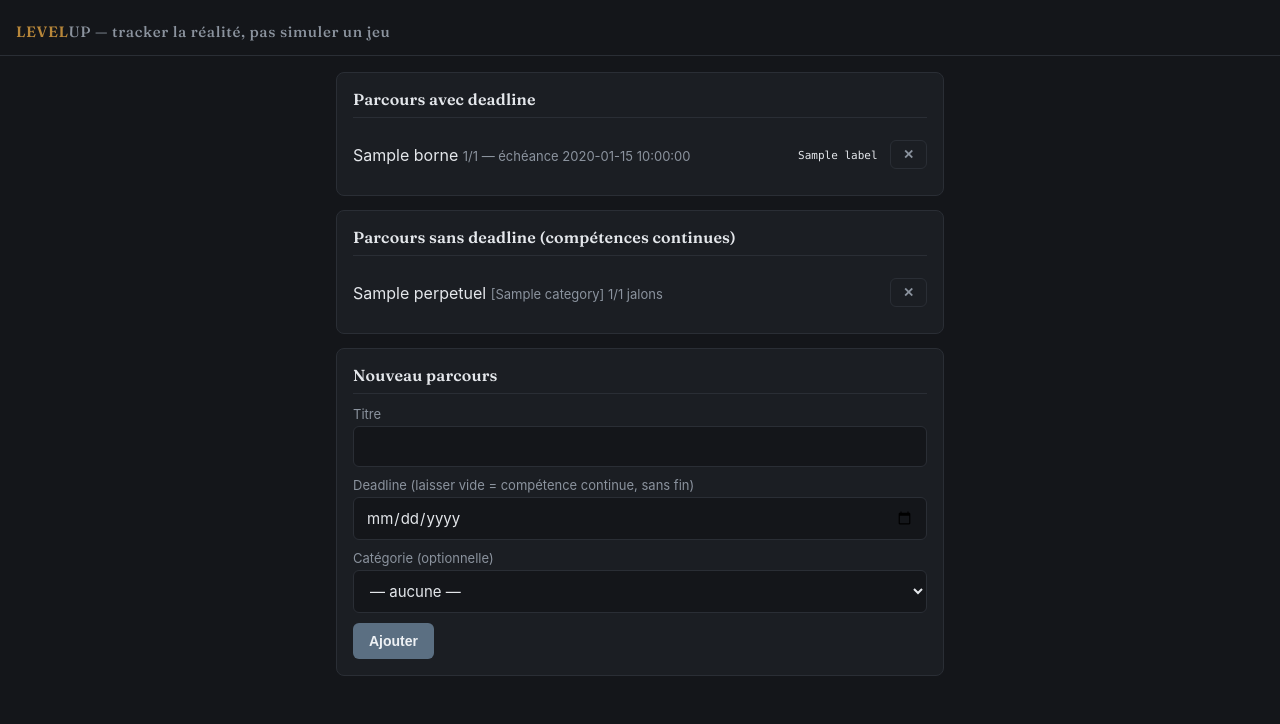
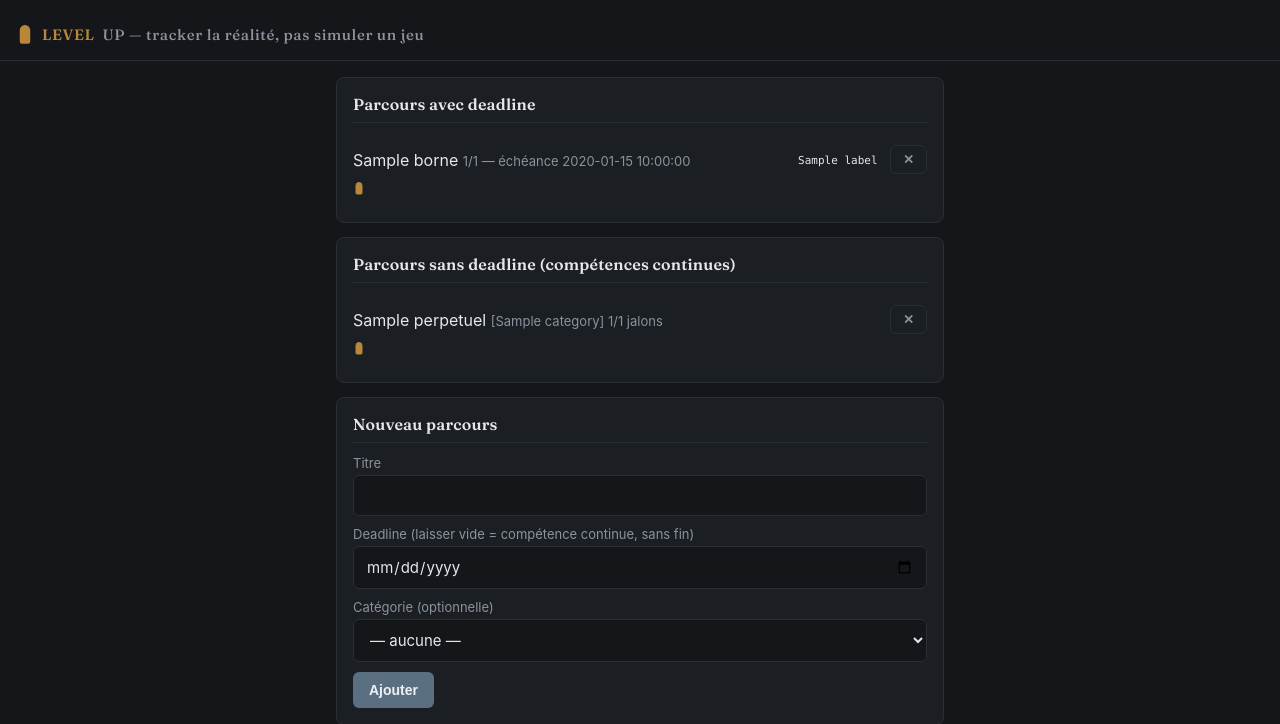
Before and after one commit to moussakabasa-cell/levelup-web, a Python web app: template templates/parcours.html in a window 1280 px wide. Shown: the top 724 px of the page. Run offline with Jinja, Linux system fonts and the light colour scheme; the template is opened without the code that fills it: most values are stand-ins (such as "Sample title", 1, 10 or a date in 2020).

Commit message:
Motif jalon comme identite visuelle: logo, favicon, frises de progression

```diff
--- a/app.py
+++ b/app.py
@@ -38,6 +38,8 @@ def create_app():
     app.register_blueprint(analytics_bp)
 
     with app.app_context():
+        # Crée les tables manquantes seulement — ne touche pas aux données
+        # existantes si tu importes ton skills.db actuel.
         db.create_all()
 
     from scheduler import init_scheduler
--- a/core/analytics.py
+++ b/core/analytics.py
@@ -7,7 +7,8 @@ Prépare les données pour la page /analytics.
 - jalons_timeline : cumul de jalons cochés dans le temps — utilisable
   immédiatement (basé sur Jalon.checked_date).
 - snapshot_series : fatigue/momentum/discipline/score de vie dans le temps
-  — vide tant que le scheduler n'a pas capturé au moins un jour.
+  — vide tant que le scheduler n'a pas capturé au moins un jour (voir
+  scheduler.py : capture_daily_snapshot).
 """
 from datetime import date, timedelta
 from collections import defaultdict
@@ -26,6 +27,7 @@ def heatmap_completions(days: int = 90) -> dict:
     for (d,) in rows:
         counts[d] += 1
 
+    # grille complète jour par jour (même les jours à 0, pour la heatmap)
     result = []
     for i in range(days, -1, -1):
         d = (date.today() - timedelta(days=i)).isoformat()
--- a/templates/base.html
+++ b/templates/base.html
@@ -4,6 +4,7 @@
 <meta charset="UTF-8">
 <meta name="viewport" content="width=device-width, initial-scale=1, viewport-fit=cover">
 <title>{% block title %}LevelUp{% endblock %}</title>
+<link rel="icon" type="image/svg+xml" href="{{ url_for('static', filename='favicon.svg') }}">
 <link rel="preconnect" href="https://fonts.googleapis.com">
 <link rel="preconnect" href="https://fonts.gstatic.com" crossorigin>
 <link href="https://fonts.googleapis.com/css2?family=Fraunces:opsz,wght@9..144,500;9..144,600&display=swap" rel="stylesheet">
@@ -42,6 +43,9 @@
     letter-spacing: 0.04em;
     color: var(--text-dim);
     font-weight: 500;
+    display: flex;
+    align-items: center;
+    gap: 8px;
   }
   header.top .brand strong { color: var(--stamp); font-weight: 600; }
   main { padding: 16px; max-width: 640px; margin: 0 auto; }
@@ -156,26 +160,30 @@
   }
   .progress-fill { height: 100%; background: var(--stamp); transition: width 0.4s ease; }
 
-  /* case à cocher façon formulaire papier — le jalon, élément signature */
-  .jalon-check {
-    display: inline-flex;
+  /* icône jalon — le motif central de toute l'identité LevelUp */
+  .jalon-icon {
+    fill: none;
+    stroke: var(--text-dim);
+    stroke-width: 2;
+    vertical-align: middle;
+    flex-shrink: 0;
+  }
+  .jalon-icon.checked {
+    fill: var(--stamp);
+    stroke: var(--stamp);
+  }
+  .jalon-frieze {
+    display: flex;
+    gap: 3px;
     align-items: center;
-    justify-content: center;
-    width: 18px;
-    height: 18px;
-    border: 1.5px solid var(--text-dim);
-    border-radius: 3px;
-    margin-right: 8px;
+    flex-wrap: wrap;
+    margin-top: 6px;
+  }
+  .jalon-frieze .overflow {
     font-family: var(--mono);
-    font-size: 13px;
-    flex-shrink: 0;
-    vertical-align: middle;
-  }
-  .jalon-check.checked {
-    border-color: var(--stamp);
-    background: rgba(184,135,58,0.14);
-    color: var(--stamp);
-    font-weight: 700;
+    font-size: 11px;
+    color: var(--text-dim);
+    margin-left: 2px;
   }
 
   .empty-state {
@@ -211,8 +219,9 @@
 </style>
 </head>
 <body>
+{% from "macros.html" import jalon_icon %}
 <header class="top">
-  <div class="brand"><strong>LEVEL</strong>UP — tracker la réalité, pas simuler un jeu</div>
+  <div class="brand">{{ jalon_icon(checked=True, size=18) }} <strong>LEVEL</strong>UP — tracker la réalité, pas simuler un jeu</div>
 </header>
 <main>
   {% with messages = get_flashed_messages() %}
--- a/templates/daily_core.html
+++ b/templates/daily_core.html
@@ -33,7 +33,7 @@
         </span>
       </div>
     {% endfor %}
- {% else %}
+  {% else %}
     <div class="empty-state">Aucune fondation pour l'instant. Ajoutes-en une pour commencer à mesurer la stabilité de ta journée.</div>
   {% endif %}
 </div>
--- /dev/null
+++ b/templates/macros.html
@@ -0,0 +1,7 @@
+{% macro jalon_icon(checked=False, size=16, extra_class='') %}
+<svg class="jalon-icon {{ 'checked' if checked }} {{ extra_class }}"
+     width="{{ size }}" height="{{ (size * 1.33)|round|int }}"
+     viewBox="0 0 24 32" xmlns="http://www.w3.org/2000/svg">
+  <path d="M6 11 A6 6 0 0 1 18 11 L18 26 A2 2 0 0 1 16 28 L8 28 A2 2 0 0 1 6 26 Z"/>
+</svg>
+{% endmacro %}
--- a/templates/parcours.html
+++ b/templates/parcours.html
@@ -1,4 +1,5 @@
 {% extends "base.html" %}
+{% from "macros.html" import jalon_icon %}
 {% block title %}Parcours — LevelUp{% endblock %}
 {% block content %}
 
@@ -6,7 +7,8 @@
   <h2>Parcours avec deadline</h2>
   {% if bornes %}
     {% for p in bornes %}
-      <div class="list-item">
+      <div class="list-item" style="flex-direction: column; align-items: stretch;">
+        <div style="display:flex; justify-content:space-between; align-items:center;">
           <a href="{{ url_for('parcours.detail', parcours_id=p.id) }}" style="color:inherit; text-decoration:none;">
             {{ p.title }}
             <span class="muted">{{ p.checked_jalon_count() }}/{{ p.jalon_count() }} — échéance {{ p.deadline }}</span>
@@ -18,16 +20,27 @@
             </form>
           </span>
         </div>
+        {% if p.jalon_count() > 0 %}
+        <div class="jalon-frieze">
+          {% for i in range([p.jalon_count(), 15]|min) %}
+            {{ jalon_icon(checked=(i < p.checked_jalon_count()), size=12) }}
+          {% endfor %}
+          {% if p.jalon_count() > 15 %}<span class="overflow">+{{ p.jalon_count() - 15 }}</span>{% endif %}
+        </div>
+        {% endif %}
+      </div>
     {% endfor %}
   {% else %}
-<div class="empty-state">Aucun projet borné pour l'instant. Ajoutes-en un avec une deadline réelle.</div>  {% endif %}
+    <div class="empty-state">Aucun projet borné pour l'instant. Ajoutes-en un avec une deadline réelle.</div>
+  {% endif %}
 </div>
 
 <div class="card">
   <h2>Parcours sans deadline (compétences continues)</h2>
   {% if perpetuels %}
     {% for p in perpetuels %}
-      <div class="list-item">
+      <div class="list-item" style="flex-direction: column; align-items: stretch;">
+        <div style="display:flex; justify-content:space-between; align-items:center;">
           <a href="{{ url_for('parcours.detail', parcours_id=p.id) }}" style="color:inherit; text-decoration:none;">
             {{ p.title }}
             <span class="muted">[{{ p.category or '—' }}] {{ p.checked_jalon_count() }}/{{ p.jalon_count() }} jalons</span>
@@ -35,6 +48,15 @@
           <form class="inline confirm-delete" method="post" action="{{ url_for('parcours.delete', parcours_id=p.id) }}">
             <button class="btn small secondary" type="submit">✕</button>
           </form>
+        </div>
+        {% if p.jalon_count() > 0 %}
+        <div class="jalon-frieze">
+          {% for i in range([p.jalon_count(), 15]|min) %}
+            {{ jalon_icon(checked=(i < p.checked_jalon_count()), size=12) }}
+          {% endfor %}
+          {% if p.jalon_count() > 15 %}<span class="overflow">+{{ p.jalon_count() - 15 }}</span>{% endif %}
+        </div>
+        {% endif %}
       </div>
     {% endfor %}
   {% else %}
--- a/templates/quests.html
+++ b/templates/quests.html
@@ -34,7 +34,7 @@
         {% endif %}
       </div>
     {% endfor %}
- {% else %}
+  {% else %}
     <div class="empty-state">Aucune quête pour l'instant. Ajoute la première action concrète que tu veux tracker.</div>
   {% endif %}
 </div>
```
Also changed, not shown: add_analytics_table.py (added, +23 -0 lines), add_quest_fields.py (deleted, +0 -50 lines), templates/analytics.html (+20 -4 lines), templates/parcours_detail.html (+10 -5 lines), config.py (line endings or trailing spaces), core/parcours.py (line endings or trailing spaces), models.py (line endings or trailing spaces), routes/analytics.py (line endings or trailing spaces), routes/parcours.py (line endings or trailing spaces), scheduler.py (line endings or trailing spaces), static/favicon.svg (added). Lines whose indentation alone changed are shown as unchanged.
